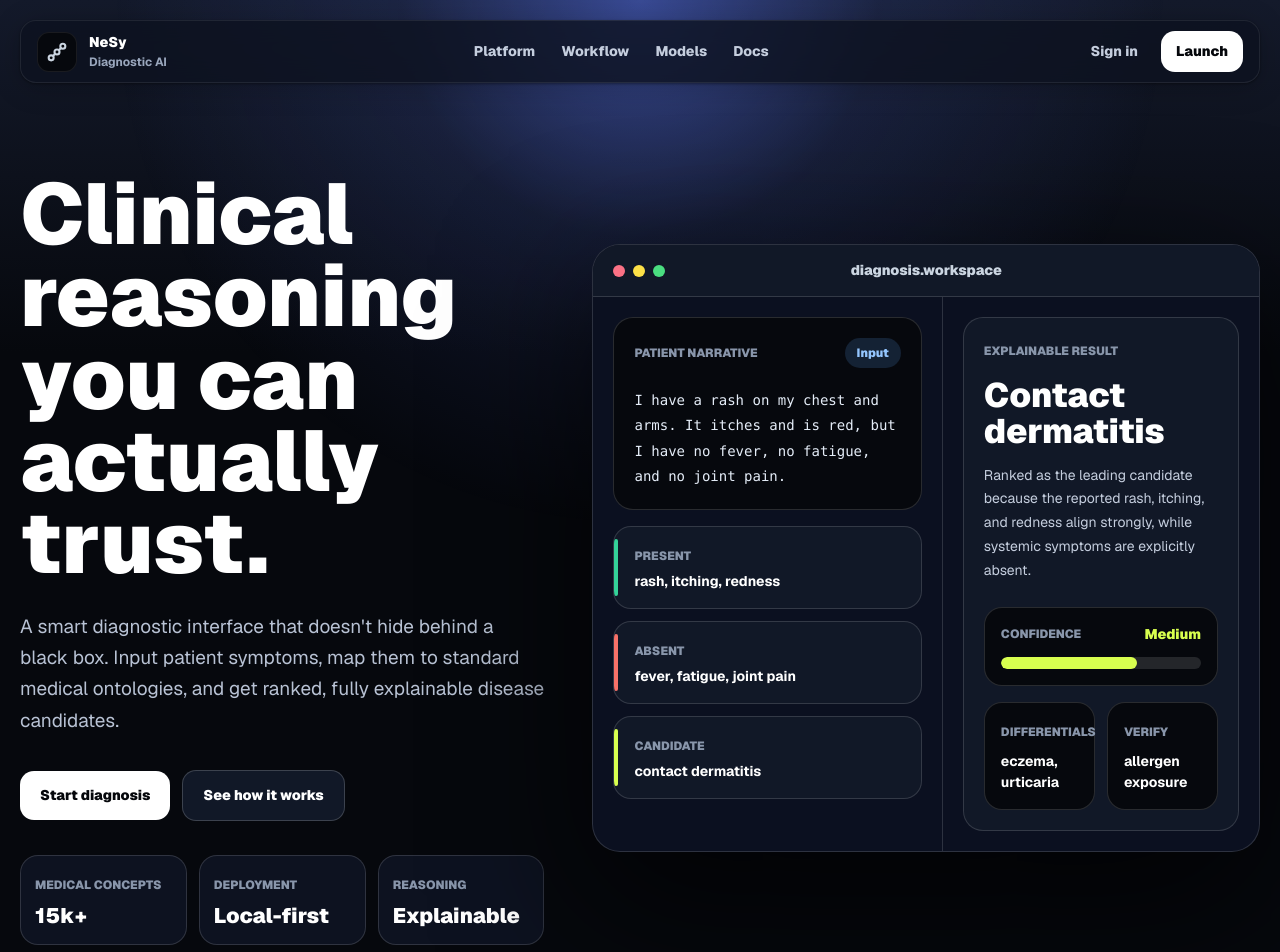
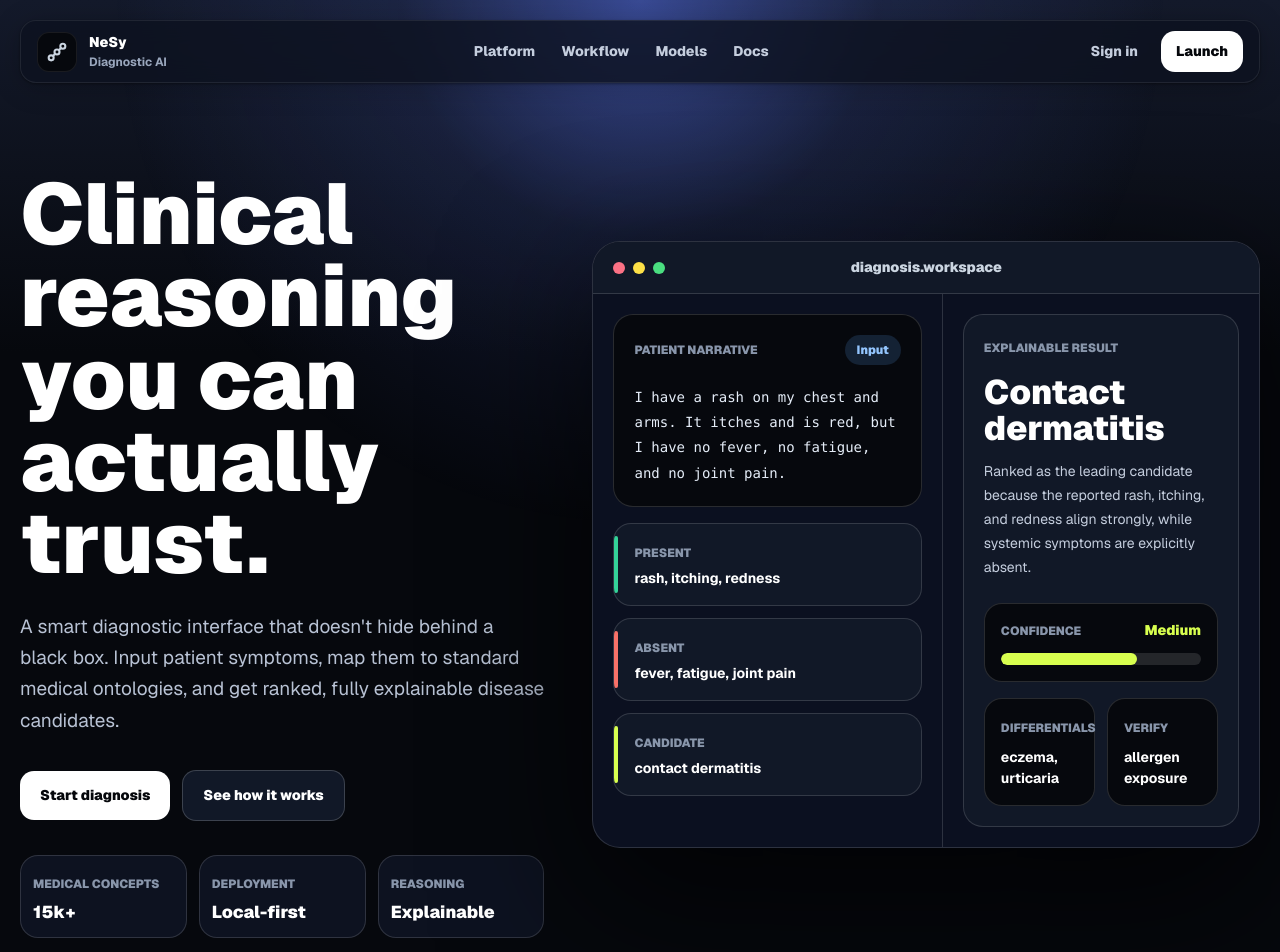
Before and after one commit to nemanjaASE/NeSy, a React (Vite) app in the folder frontend/: page / in a window 1280 px wide. Shown: the top 952 px of the page. Built offline with nearby package versions, Linux system fonts and the light colour scheme.

Commit message:
fix(frontend): polish hero metrics

```diff
--- a/frontend/src/pages/home/HomePage.css
+++ b/frontend/src/pages/home/HomePage.css
@@ -173,7 +173,7 @@
 .metrics {
   display: grid;
   max-width: 580px;
-  grid-template-columns: repeat(3, minmax(128px, 1fr));
+  grid-template-columns: repeat(3, minmax(0, 1fr));
   gap: 12px;
   margin-top: 34px;
 }
@@ -193,7 +193,7 @@
 .metric-card {
   border-radius: 18px;
   min-width: 0;
-  padding: 16px 14px;
+  padding: 15px 12px;
 }
 
 .metric-card span,
@@ -212,12 +212,10 @@
   display: block;
   margin-top: 8px;
   color: #ffffff;
-  font-size: clamp(17px, 1.65vw, 24px);
+  font-size: clamp(15px, 1.35vw, 21px);
   font-weight: 950;
   line-height: 1.12;
-  overflow-wrap: anywhere;
-  white-space: normal;
-  word-break: normal;
+  white-space: nowrap;
 }
 
 .workspace {
```
